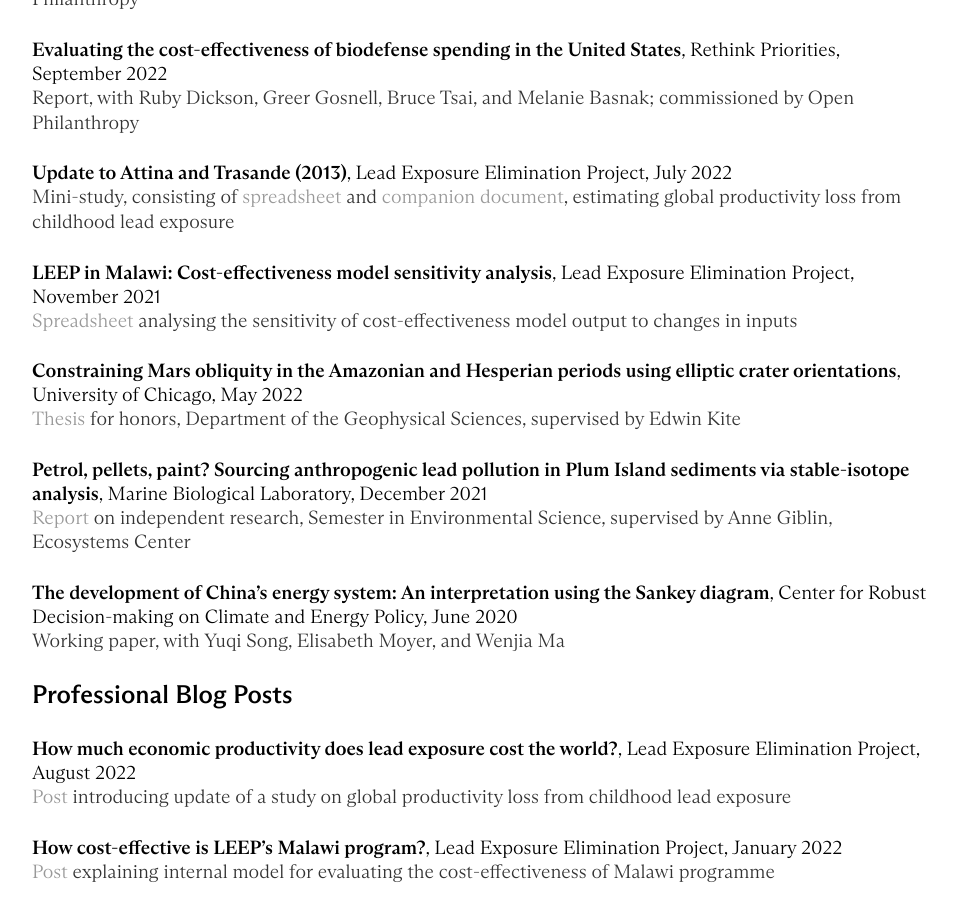
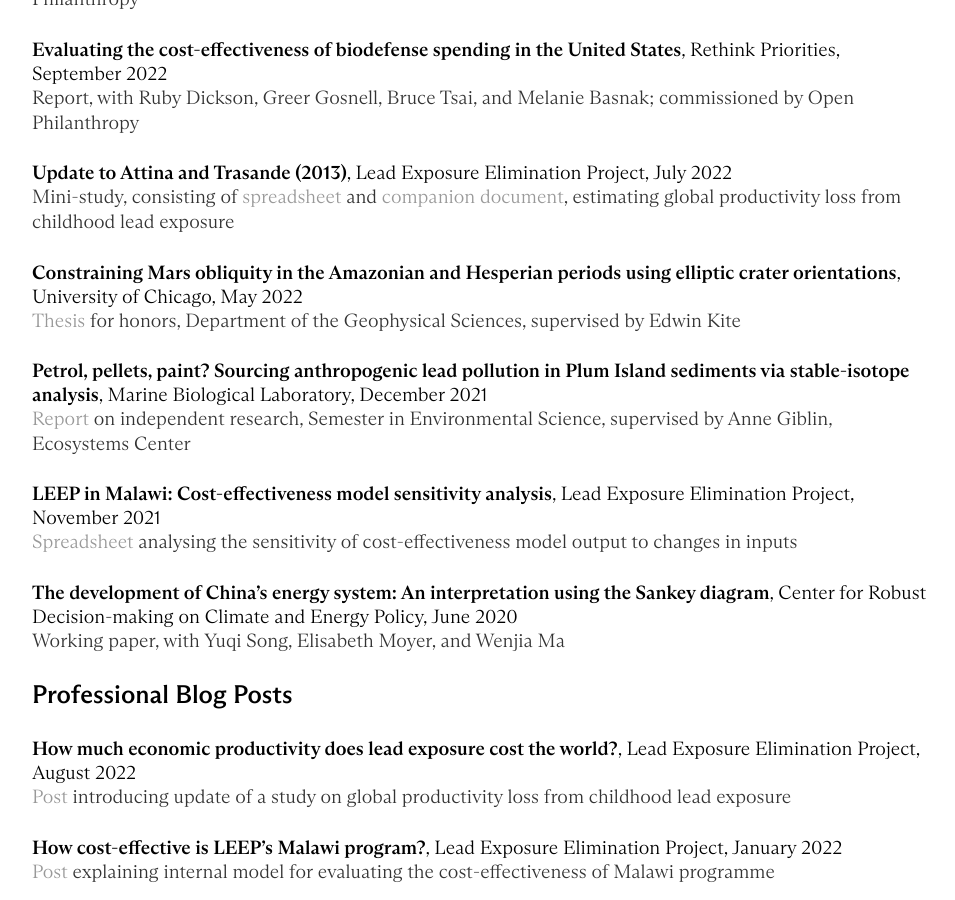
Before and after one commit to y-james-hu/y-james-hu.github.io, a Jekyll site: the page built from projects/index.html, in a window 1280 px wide and 900 px high, scrolled down 693 px. Shown: the whole window, without its empty margins (160-1115 px from the left). Built offline with Jekyll 4.4.1, drawn with Linux system fonts in a browser that asks for light colours.

Commit message:
Update index.html

```diff
--- a/projects/index.html
+++ b/projects/index.html
@@ -24,14 +24,14 @@
       <h4 style="margin-left: 0px">Update to Attina and Trasande (2013)<span style="font-weight:normal">, Lead Exposure Elimination Project, July 2022</span></h4>
       <p style="margin-left: 0px">Mini-study, consisting of <a href = "https://docs.google.com/spreadsheets/d/1oN_TgsWeoFN42BUKCOqsFYBwuOxj6R38pZg5dabc-ro/edit">spreadsheet</a> and <a href = "https://docs.google.com/document/d/1LI72TXg3t9o6dAc4DSt4SnHdtvDhJhZtBt65Uy-uzRA/edit">companion document</a>, estimating global productivity loss from childhood lead exposure</p>
 
-      <h4 style="margin-left: 0px">LEEP in Malawi: Cost-effectiveness model sensitivity analysis<span style="font-weight:normal">, Lead Exposure Elimination Project, November 2021</span></h4>
-      <p style="margin-left: 0px"><a href = "https://docs.google.com/spreadsheets/d/1U2zACVqx7oGvMF7_BJeP5dbBAhpT6v0E1zLIDxdxOUA/edit?usp=sharing">Spreadsheet</a> analysing the sensitivity of cost-effectiveness model output to changes in inputs</p>
-
       <h4 style="margin-left: 0px">Constraining Mars obliquity in the Amazonian and Hesperian periods using elliptic crater orientations<span style="font-weight:normal">, University of Chicago, May 2022</span></h4>
       <p style="margin-left: 0px"><a href = "uchicago_bs_thesis.pdf">Thesis</a> for honors, Department of the Geophysical Sciences, supervised by Edwin Kite</p>
 
       <h4 style="margin-left: 0px">Petrol, pellets, paint? Sourcing anthropogenic lead pollution in Plum Island sediments via stable-isotope analysis<span style="font-weight:normal">, Marine Biological Laboratory, December 2021</span></h4>
       <p style="margin-left: 0px"><a href = "mbl_ses_report.pdf">Report</a> on independent research, Semester in Environmental Science, supervised by Anne Giblin, Ecosystems Center</p>
+
+      <h4 style="margin-left: 0px">LEEP in Malawi: Cost-effectiveness model sensitivity analysis<span style="font-weight:normal">, Lead Exposure Elimination Project, November 2021</span></h4>
+      <p style="margin-left: 0px"><a href = "https://docs.google.com/spreadsheets/d/1U2zACVqx7oGvMF7_BJeP5dbBAhpT6v0E1zLIDxdxOUA/edit?usp=sharing">Spreadsheet</a> analysing the sensitivity of cost-effectiveness model output to changes in inputs</p>
 
       <h4 style="margin-left: 0px">The development of China’s energy system: An interpretation using the Sankey diagram<span style="font-weight:normal">, Center for Robust Decision-making on Climate and Energy Policy, June 2020</span></h4>
       <p style="margin-left: 0px">Working paper, with Yuqi Song, Elisabeth Moyer, and Wenjia Ma</p>
```
